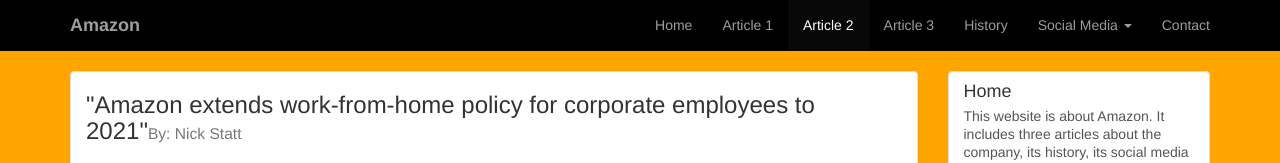
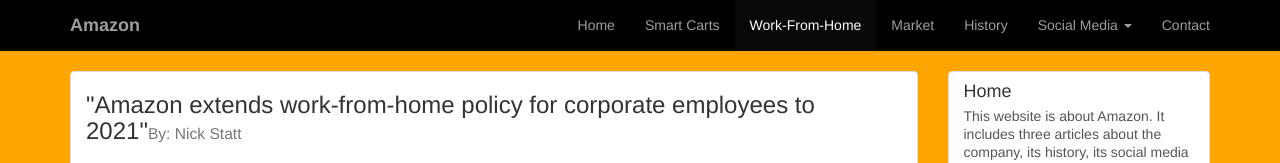
Before and after one commit to Arnav600/bootstrap, a plain HTML site: page article2.html in a window 1280 px wide. Shown: the top 163 px of the page. Drawn offline with nearby package versions, Linux system fonts and the light colour scheme.

Commit message:
Update article2.html

```diff
--- a/article2.html
+++ b/article2.html
@@ -20,9 +20,9 @@
             <div class = "collapse navbar-collapse navHeaderCollapse">
                <ul class = "nav navbar-nav navbar-right">
                   <li><a href = "index.html">Home</a></li>
-                  <li><a href = "article1.html">Article 1</a></li>
-                  <li class = "active"><a href = "article2.html">Article 2</a></li>
-                  <li><a href = "article3.html">Article 3</a></li>
+                  <li><a href = "article1.html">Smart Carts</a></li>
+                  <li class = "active"><a href = "article2.html">Work-From-Home</a></li>
+                  <li><a href = "article3.html">Market</a></li>
                   <li><a href = "history.html">History</a></li>
                   <li class = "dropdown">
                      <a href = "#" class = "dropdown-toggle" data-toggle = "dropdown">Social Media <b class = "caret"></b></a>
```
